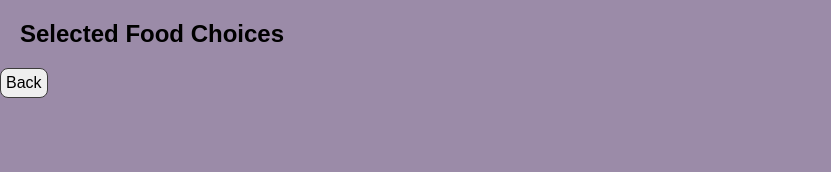
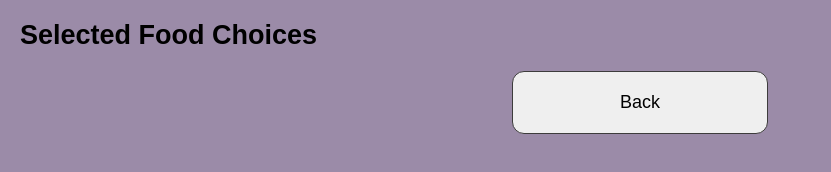
Before and after one commit to Liz-Anderson/food_options, a plain HTML site: page index.html in a window 1280 px wide. Both pictures are taken after a click on the button "Select". Shown: the whole page, without its empty margins (0-831 px from the left). Drawn offline with nearby package versions, Linux system fonts and the light colour scheme; a web font is replaced by a local one.

Commit message:
button styling, got rid of flash on load, trying out .forEach()

```diff
--- a/index.html
+++ b/index.html
@@ -13,6 +13,9 @@
     </head>
     <body>
         <div id="app">
+            <div v-cloak>
+
+
                 <div v-show="section === 'home'">
 
                     <header>
@@ -235,17 +238,21 @@
                     </div>
 
 
+                    <div class="button-box">
+                        <button @click="section = 'choices'">Select</button>
+                    </div>
 
-                <button @click="section = 'choices'">Select</button>
 
                 </div>
 
 
-
+    <!-- ------------------------------------------------------------------------------------------------------------ -->
     <!---------------------------------- selected choices section ------------------------------------------------------>
+    <!-- ------------------------------------------------------------------------------------------------------------ -->
 
                 <div v-show="section === 'choices'">
                     <h2>Selected Food Choices</h2>
+                    <p v-if="meals.forEach((meal) => meal.selected === false)">no meals selected</p>
                     <!-- <p v-if="(selectedDinnerIn.length === 0) || (selectedDinnerTakeout.length === 0) || (selectedDinnerEatOut.length === 0)">no meals selected</p> -->
 
     <!---------------------------------- dinner selected choices ------------------------------------------------------->
@@ -376,9 +383,12 @@
 
                     </div>
 
+                    <div class="button-box">
+                        <button @click="section = 'home'">Back</button>
+                    </div>
 
-                <button @click="section = 'home'">Back</button>
 
+                </div>
             </div>
         </div>
         <script src="https://unpkg.com/vue@3"></script>
--- a/site.js
+++ b/site.js
@@ -158,10 +158,12 @@ const app = Vue.createApp({
             console.log("before: ", meal.selected, meal)
             meal.selected = !meal.selected
             console.log("after: ", meal.selected)
+
         },
 
     },
     computed: {
+        // all these functions allow me to see the list of meals that have been selected
         selectedBreakfastIn: function() {
 
             return this.meals.filter(function(item){
--- a/style.css
+++ b/style.css
@@ -1,6 +1,13 @@
+[v-cloak] {
+    display: none;
+}
+
 body {
     background-color: rgb(155, 139, 168);
     font-family: Arial, Helvetica, sans-serif;
+    color: #000000;
+    font-size: 18px;
+    margin-bottom: 4em;
 }
 header {
     margin: 20px;
@@ -25,10 +32,13 @@ p {
 
 button {
     /* flex-grow: 1; */
-    border-radius: 8px;
+    border-radius: 12px;
     border: 1px solid rgb(61, 60, 60);
-    padding: 5px;
+    padding: 20px;
     color: black;
+    /* height: 2em; */
+    min-width: 20%;
+
 }
 
 a {
@@ -67,11 +77,10 @@ a {
     color: black;
 
 
-    /* width: 50px;
-    height: 50px; */
+
 }
 
-.selected{
+.selected {
     background-color: rgb(126 101 129);
     color: #ffffff;
     border-color: #ffffff;
```
Lines whose indentation alone changed are shown as unchanged.
